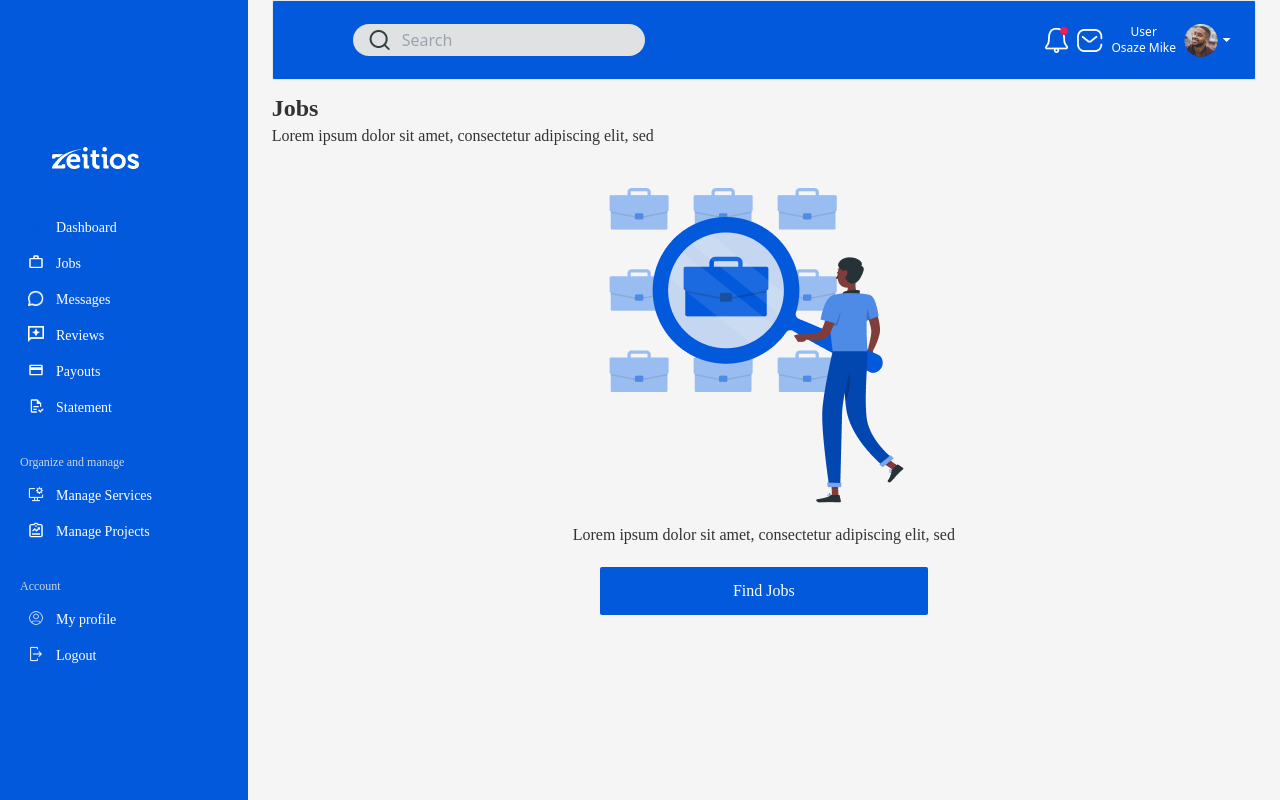
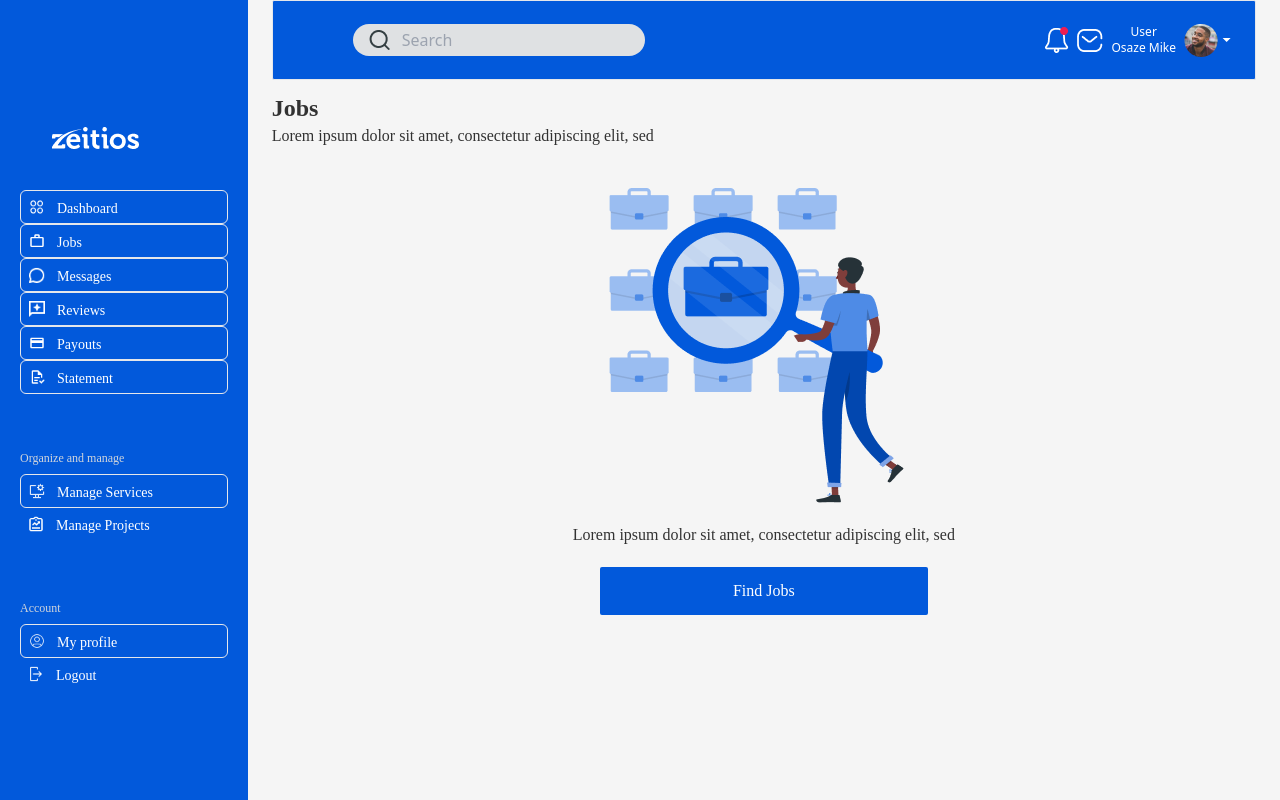
Before and after one commit to chineduprincewill/zeitios-deploy-repo, a React (Vite) app: page /freelancer/job in a window 1280 px wide. Built offline with nearby package versions, Linux system fonts and the light colour scheme.

Commit message:
freelancer dashboard

```diff
--- a/src/App.jsx
+++ b/src/App.jsx
@@ -3,7 +3,7 @@ import { BrowserRouter as Router, Routes, Route } from 'react-router-dom'
 import Home from './Pages/Home'
 import Error from './Pages/Error'
 
-import Job from './Pages/Job'
+import Job from './Pages/Freelancer/Job'
 import Freelancerboard from './Pages/Freelancer/Freelancerboard'
 
 function App() {
--- /dev/null
+++ b/src/Pages/Freelancer/Job.jsx
@@ -0,0 +1,31 @@
+import React from 'react'
+import Sidebar from '../../Components/Sidebar'
+import Navbar from '../../Components/Freelancer/Navbar'
+import thirteenthImage from '../../assets/image/thirteenth_picture.png'
+
+const Job = () => {
+    return (
+        <div className='w-full h-screen flex bg-[#F5F5F5]'>
+            <Sidebar />
+            <div className='w-4/5 mx-6 h-full'>
+                <Navbar />
+                <p className="text-2xl font-['Montserrat'] font-semibold text-[#323232] w-full mt-3  py-0">
+                    Jobs
+                </p>
+
+                <p className="font-['Montserrat'] text-[#323232] w-full mt-0 ">
+                    Lorem ipsum dolor sit amet, consectetur adipiscing elit, sed
+                </p>
+                <img src={thirteenthImage} alt="image" className='mx-auto mt-10' />
+                <div className="font-['Montserrat'] text-[#323232] mt-5 text-center">
+                    Lorem ipsum dolor sit amet, consectetur adipiscing elit, sed
+                </div>
+                <div className="bg-[#0259db] items-center rounded-sm mt-5 w-1/3 mx-auto flex justify-center p-3 ">
+                    <div className="font-['Montserrat'] font-medium text-white">Find Jobs</div>
+                </div>
+            </div>
+        </div>
+    )
+}
+
+export default Job
--- a/src/Pages/Job.jsx
+++ /dev/null
@@ -1,125 +0,0 @@
-import React from 'react'
-import Logo from '../assets/logo/Logo.png'
-import dashboardIcon from '../assets/icons/dashboard_icon.png'
-import jobIcon from '../assets/icons/job_icon.png'
-import messageIcon from '../assets/icons/message_icon.png'
-import reviewIcon from '../assets/icons/review_icon.png'
-import payoutIcon from '../assets/icons/payout_icon.png'
-import statementIcon from '../assets/icons/statement_icon.png'
-import servicesIcon from '../assets/icons/manage_services_icon.png'
-import projectIcon from '../assets/icons/manage_project_icon.png'
-import profileIcon from '../assets/icons/profile_icon.png'
-import logoutIcon from '../assets/icons/logout_icon.png'
-import manageIcon from '../assets/icons/manage_project_icon2.png'
-import searchIcon from '../assets/icons/Search2.png'
-import mailIcon from '../assets/icons/mail.png'
-import bellIcon from '../assets/icons/bell.png'
-import secondProfileIcon from '../assets/icons/second_profile.png'
-import dropdownIcon from '../assets/icons/dropdown.png'
-import thirteenthImage from '../assets/image/thirteenth_picture.png'
-
-const Job = () => {
-    return (
-        <div className='w-full h-screen flex bg-[#F5F5F5]'>
-            <div className="w-1/5 flex flex-col px-5 bg-primary h-full justify-center font-normal text-sm font-['Montserrat'] ">
-                <div className='w-full'>
-                    <div className='flex pl-8  items-center mt-5 mb-10'>
-                        <img src={Logo} alt="logo" />
-                    </div>
-                    <div className='text-white flex justify-start py-2 rounded-md hover:bg-white hover:text-primary px-2'>
-                        <img src={dashboardIcon} alt="dashboard" className='mr-3 h-4 w-4 text-white' />
-                        Dashboard
-                    </div>
-                    <div className='text-white flex justify-start  py-2 rounded-md hover:bg-white hover:text-primary px-2'>
-                        <img src={jobIcon} alt="jobs" className='mr-3 h-4 w-4' />
-                        Jobs
-                    </div>
-                    <div className='text-white flex justify-start  py-2 rounded-md hover:bg-white hover:text-primary px-2'>
-                        <img src={messageIcon} alt="message" className='mr-3 h-4 w-4' />
-                        Messages
-                    </div>
-                    <div className='text-white flex justify-start  py-2 rounded-md hover:bg-white hover:text-primary px-2'>
-                        <img src={reviewIcon} alt="message" className='mr-3 h-4 w-4' />
-                        Reviews
-                    </div>
-                    <div className='text-white flex justify-start  py-2 rounded-md hover:bg-white hover:text-primary px-2'>
-                        <img src={payoutIcon} alt="message" className='mr-3 h-4 w-4' />
-                        Payouts
-                    </div>
-                    <div className='text-white flex justify-start  py-2 rounded-md hover:bg-white hover:text-primary px-2'>
-                        <img src={statementIcon} alt="message" className='mr-3 h-4 w-4' />
-                        Statement
-                    </div>
-                </div>
-                <div>
-                    <div className='mt-7'>
-                        <p className='mb-2 text-xs text-gray-300 '>Organize and manage</p>
-                        <div className='text-white flex justify-start  py-2 rounded-md hover:bg-white hover:text-primary px-2'>
-                            <img src={servicesIcon} alt="message" className='mr-3 h-4 w-4' />
-                            Manage Services
-                        </div>
-                        <div className='text-white flex justify-start  py-2 rounded-md hover:bg-white hover:text-primary  px-2'>
-                            <img src={manageIcon} alt="message" className='mr-3 h-4 w-4' />
-                            Manage Projects
-                        </div>
-
-                    </div>
-                    <div className='mt-7'>
-                        <p className='mb-2 text-xs  text-gray-300'>Account</p>
-                        <div className='text-white flex justify-start py-2 rounded-md hover:bg-white hover:text-primary px-2'>
-                            <img src={profileIcon} alt="message" className='mr-3 h-4 w-4' />
-                            My profile
-                        </div>
-                        <div className='text-white flex justify-start  py-2  px-2 rounded-md hover:bg-white hover:text-primary'>
-                            <img src={logoutIcon} alt="message" className='mr-3 h-4 w-4' />
-                            Logout
-                        </div>
-
-                    </div>
-                </div>
-            </div>
-            <div className='w-4/5 mx-6 h-full'>
-                <div className='  border bg-primary flex flex-row h-1/10 items-center pl-20 pr-6  justify-between rounded-sm'>
-                    <div className='flex flex-row bg-[#dfe1e3] w-1/3 px-4 py-1 rounded-[20px] items-center'>
-                        <img src={searchIcon} alt="search icon" />
-                        <input placeholder="Search" name="search" className="ml-3 bg-transparent font-[' Poppins'] text-[#343f42]" />
-                    </div>
-                    <div className='flex flex-row gap-2 items-center'>
-                        <img src={bellIcon} alt="search icon" />
-                        <img src={mailIcon} alt="search icon" />
-                        <div className='text-white text-center'>
-                            <p className="text-xs font-[' Poppins']">User</p>
-                            <p className="text-xs font-[' Poppins']">Osaze Mike</p>
-                        </div>
-                        <div className=' flex'>
-                            <img src={secondProfileIcon} alt="search icon" />
-                            <div className=' h-full self-center ml-1'>
-                                <img src={dropdownIcon} alt="search icon" className=' self-center ' />
-                            </div>
-
-                        </div>
-                    </div>
-                </div>
-                <p className="text-2xl font-['Montserrat'] font-semibold text-[#323232] w-full mt-3  py-0">
-                    Jobs
-                </p>
-
-                <p className="font-['Montserrat'] text-[#323232] w-full mt-0 ">
-                    Lorem ipsum dolor sit amet, consectetur adipiscing elit, sed
-                </p>
-
-                <img src={thirteenthImage} alt="image" className='mx-auto mt-10' />
-                <div className="font-['Montserrat'] text-[#323232] mt-5 text-center">
-                    Lorem ipsum dolor sit amet, consectetur adipiscing elit, sed
-                </div>
-                <div className="bg-[#0259db] items-center rounded-sm mt-5 w-1/3 mx-auto flex justify-center p-3 ">
-                    <div className="font-['Montserrat'] font-medium text-white">Find Jobs</div>
-                </div>
-
-            </div>
-
-        </div>
-    )
-}
-
-export default Job
```
